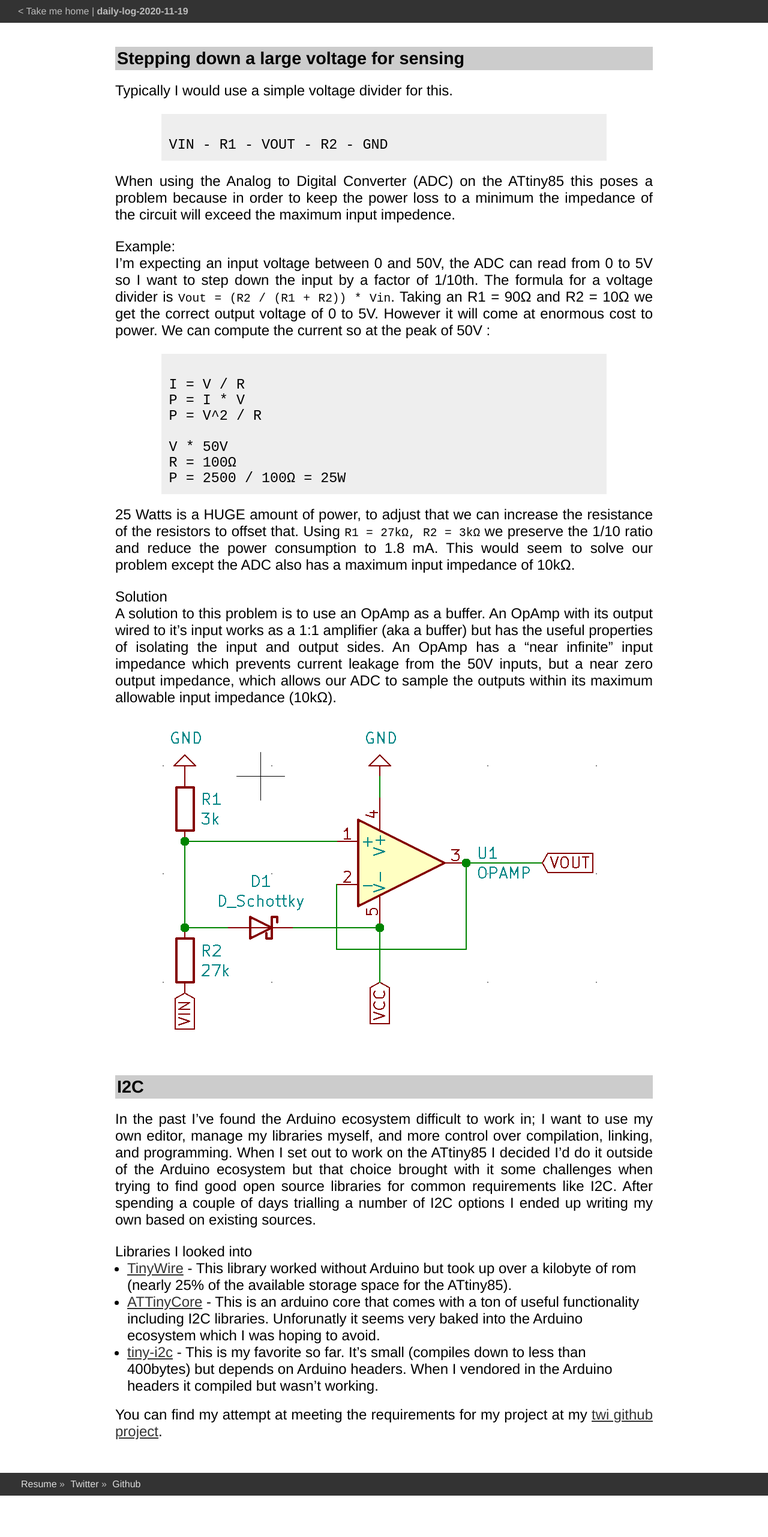
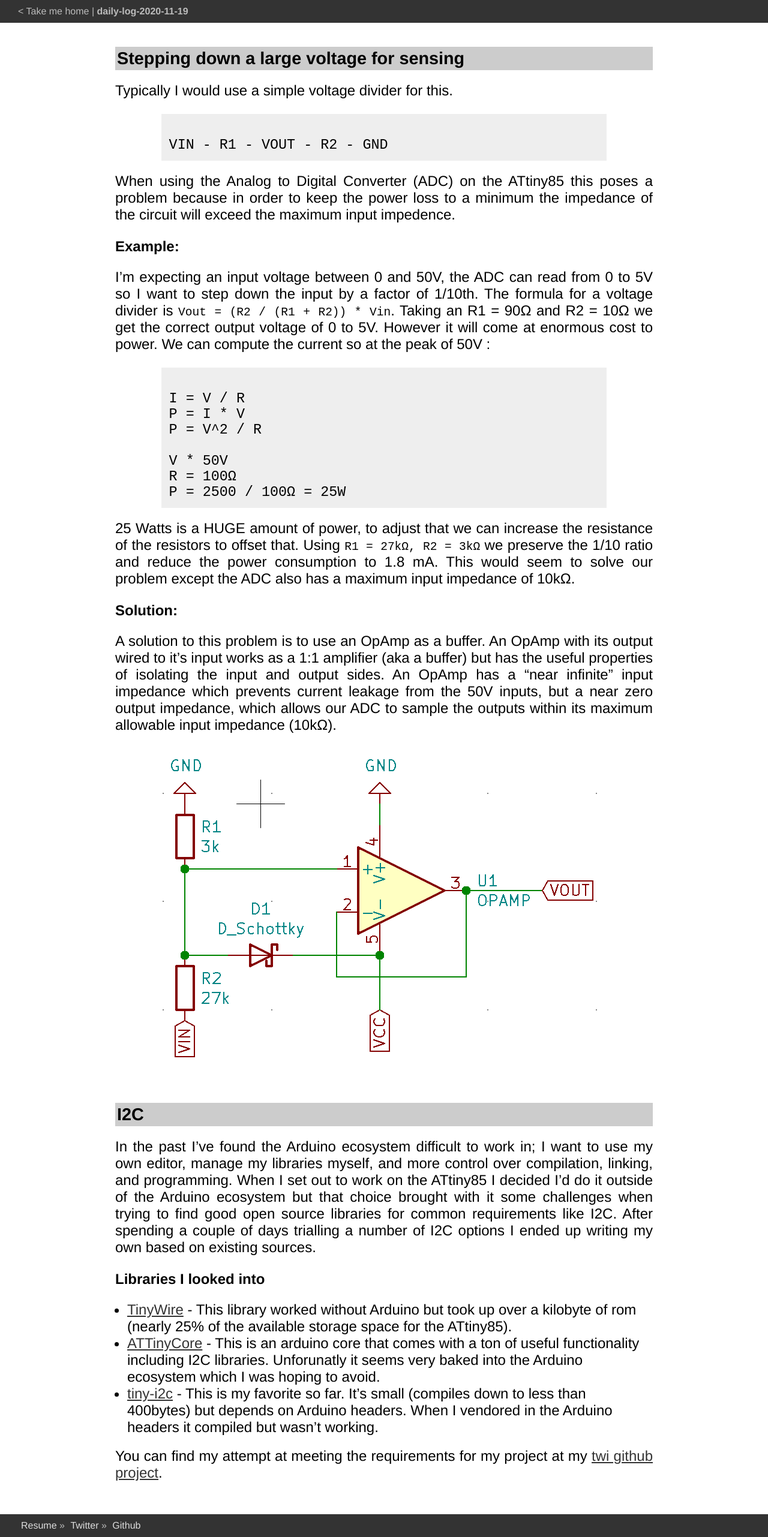
Before and after one commit to aconbere/aconbere.github.com, a Jekyll site: the page built from _posts/2020-11-19-daily-log.md, in a window 1280 px wide. Shown: the whole page at 60% size. Built offline with Jekyll 4.4.1, drawn with Linux system fonts in a browser that asks for light colours; before the commit the page ends 2494 px from its top, so only the background shows below that.

Commit message:
clean up header styles

```diff
--- a/_posts/2020-11-19-daily-log.md
+++ b/_posts/2020-11-19-daily-log.md
@@ -31,7 +31,7 @@ P = 2500 / 100Ω = 25W
 25 Watts is a HUGE amount of power, to adjust that we can increase the resistance of the resistors to offset that. Using <code>R1 = 27kΩ, R2 = 3kΩ</code> we preserve the 1/10 ratio and reduce the power consumption to 1.8 mA. This would seem to solve our problem except the ADC also has a maximum input impedance of 10kΩ.
 
 
-## Solution
+## Solution:
 
 A solution to this problem is to use an OpAmp as a buffer. An OpAmp with its output wired to it's input works as a 1:1 amplifier (aka a buffer) but has the useful properties of isolating the input and output sides.  An OpAmp has a "near infinite" input impedance which prevents current leakage from the 50V inputs, but a near zero output impedance, which allows our ADC to sample the outputs within its maximum allowable input impedance (10kΩ).
 
--- a/media/css/main.css
+++ b/media/css/main.css
@@ -139,6 +139,12 @@ li {
   padding-bottom: 3px;
 }
 
+.post_body h2 {
+  font-weight: bold;
+  padding-bottom: 3px;
+  margin-bottom: 20px;
+}
+
 #posts-list {
   background-color: #bbb;
   margin-top: 30px;
```
